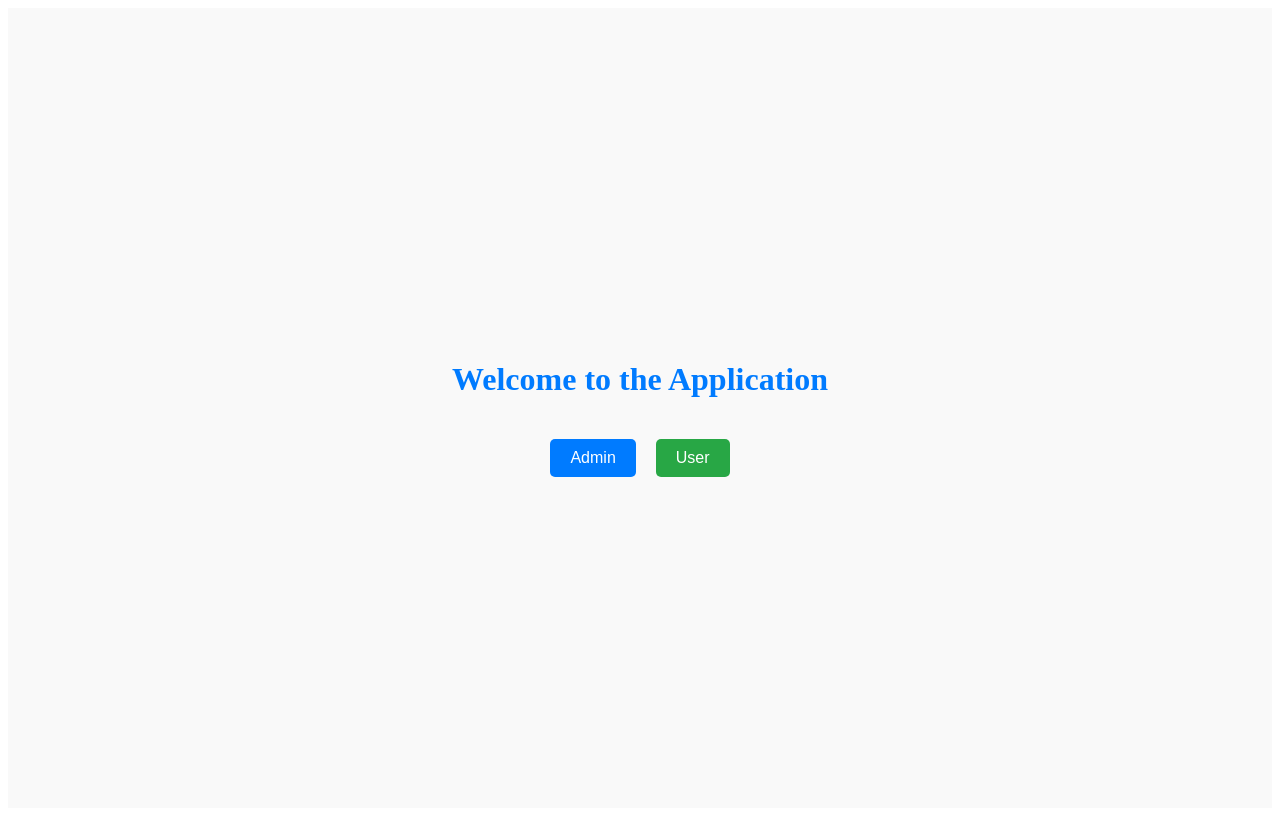
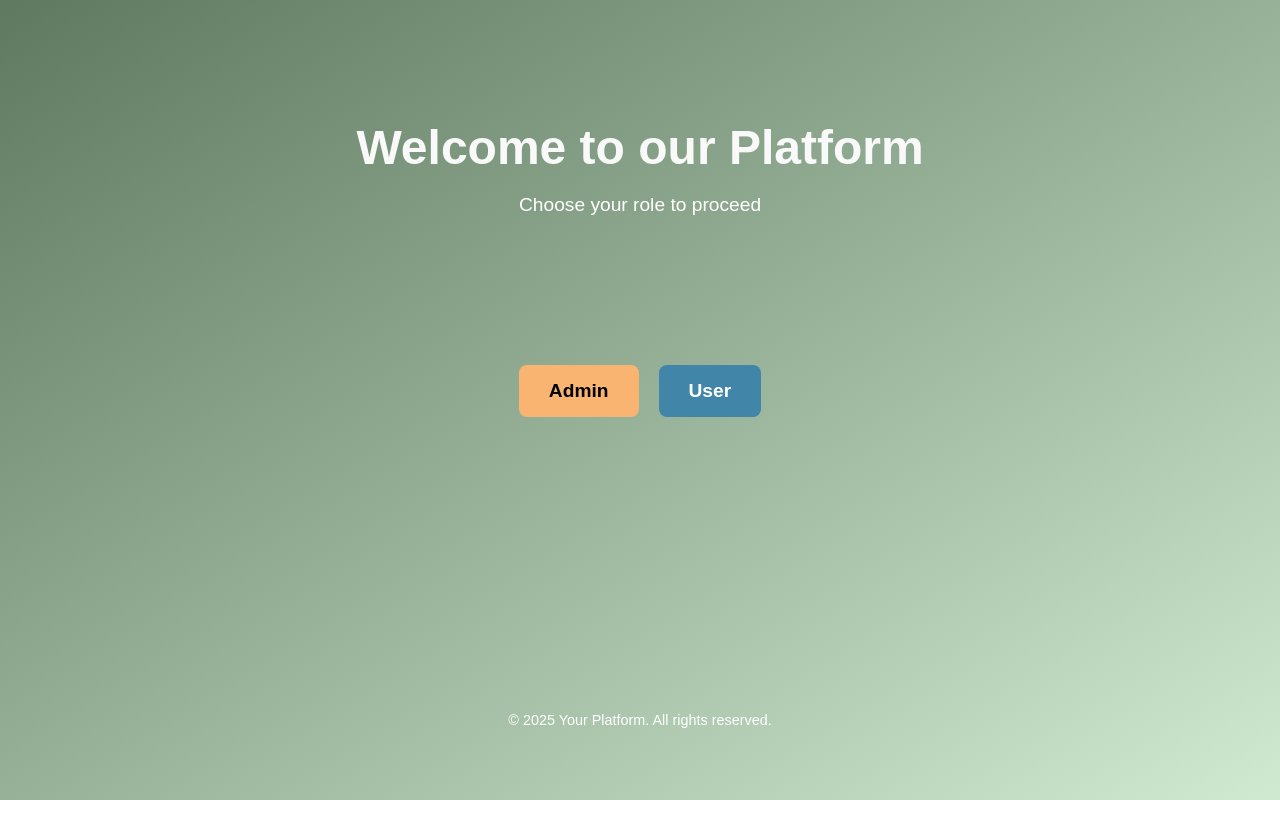
Before and after one commit to vnr235/ENTNT, a React (Vite) app in the folder communication-tracker/: page / in a window 1280 px wide. Built offline with nearby package versions, Linux system fonts and the light colour scheme.

Commit message:
frontend

```diff
--- a/communication-tracker/src/App.jsx
+++ b/communication-tracker/src/App.jsx
@@ -4,7 +4,7 @@ import Dashboard from "./components/Dashboard";
 import UserDashboard from "./components/UserDashboard";
 import Report from "./components/Reports";
 
-import LandingPage from "./components/LandingPage";
+import LandingPage from "./components/LandingPage.jsx";
 import "./App.css";
 const App = () => {
   return (
--- a/communication-tracker/src/components/Dashboard.css
+++ b/communication-tracker/src/components/Dashboard.css
@@ -15,7 +15,9 @@
 }
 
 .dashboard-container {
+  /* background : linear-gradient(to bottom right, #fcc4a3, #f8b982); */
     padding: 20px;
+    height: 95vh;
     font-family: Arial, sans-serif;
   }
 
@@ -23,17 +25,20 @@
     width: 100%;
     border-collapse: collapse;
     margin-top: 20px;
+    backdrop-filter: blur(5px);
   }
 
   .dashboard-table th,
   .dashboard-table td {
+    font-size: large;
+    color: #0a0a0a;
     border: 1px solid #ddd;
     padding: 10px;
     text-align: left;
   }
 
   .dashboard-table th {
-    background-color: #f4f4f4;
+    background-color: #eebaba;
   }
 
   .highlight-red {
--- a/communication-tracker/src/components/LandingPage.css
+++ b/communication-tracker/src/components/LandingPage.css
@@ -30,3 +30,94 @@
     background-color: #28a745;
     color: white;
   }
+
+/*fake*/
+
+body, html {
+  margin: 0;
+  padding: 0;
+  font-family: 'Arial', sans-serif;
+  height: 100%;
+}
+
+.landing-page {
+  display: flex;
+  flex-direction: column;
+  /* justify-content: space-between; */
+  /* align-items: center; */
+  text-align: center;
+  height: 100vh;
+  background: linear-gradient(to bottom right, #5e795f, #d0e9d1);
+  color: white;
+}
+
+.header {
+  margin-top: 50px;
+}
+
+.header h1 {
+  color: #f9f9f9;
+  font-size: 3rem;
+  margin-bottom: 10px;
+  animation: fadeIn 2s ease-in;
+}
+
+.header p {
+  font-size: 1.2rem;
+}
+
+.button-container {
+  padding-top: 100px;
+  display: flex;
+  gap: 20px;
+  margin: 30px 0;
+}
+
+.role-button {
+  padding: 15px 30px;
+  font-size: 1.2rem;
+  border: none;
+  border-radius: 8px;
+  cursor: pointer;
+  transition: transform 0.2s ease, background-color 0.3s ease;
+}
+
+.admin-button {
+  background-color: #f8b470;
+  color: rgb(1, 0, 0);
+  font-weight: bold;
+}
+
+.admin-button:hover {
+  background-color: #ef6c00;
+  transform: scale(1.1);
+}
+
+.user-button {
+  background-color: #4185a9;
+  color: white;
+  font-weight: bold;
+}
+
+.user-button:hover {
+  background-color: #0277bd;
+  transform: scale(1.1);
+}
+
+.footer {
+  align-items: end;
+  padding-top: 250px;
+  margin-bottom: 20px;
+  font-size: 0.9rem;
+}
+
+@keyframes fadeIn {
+  from {
+    opacity: 0;
+    transform: translateY(-20px);
+  }
+  to {
+    opacity: 1;
+    transform: translateY(0);
+  }
+}
--- a/communication-tracker/src/components/LandingPage.jsx
+++ b/communication-tracker/src/components/LandingPage.jsx
@@ -7,15 +7,21 @@ const LandingPage = () => {
 
   return (
     <div className="landing-page">
-      <h1>Welcome to the Application</h1>
-      <div className="button-group">
-        <button className="admin-btn" onClick={() => navigate("/admin-dashboard")}>
+      <div className="header">
+        <h1>Welcome to our Platform</h1>
+        <p>Choose your role to proceed</p>
+      </div>
+      <div className="button-container">
+        <button className="role-button admin-button" onClick={()=> navigate("/admin-dashboard")}>
           Admin
         </button>
-        <button className="user-btn" onClick={() => navigate("/user-dashboard")}>
+        <button className="role-button user-button" onClick={()=> navigate("/user-dashboard")}>
           User
         </button>
       </div>
+      <footer className="footer">
+        <p>© 2025 Your Platform. All rights reserved.</p>
+      </footer>
     </div>
   );
 };
--- a/communication-tracker/src/components/Notification.css
+++ b/communication-tracker/src/components/Notification.css
@@ -25,7 +25,8 @@
     right: -5px;
     background-color: #f44336;
     color: white;
-    font-size: 0.8rem;
+    font-size: 1rem;
+    font-weight: bold;
     padding: 5px 10px;
     border-radius: 50%;
   }
@@ -34,6 +35,13 @@
     display: flex;
     justify-content: space-between;
     gap: 20px;
+  }
+
+  .close-button {
+    filter: drop-shadow(0px 0px 0px white);
+    font-size: 3rem;
+    cursor: pointer;
+    color: #fa0606;
   }
 
   .notification-section {
--- a/communication-tracker/src/components/NotificationPanel.jsx
+++ b/communication-tracker/src/components/NotificationPanel.jsx
@@ -39,21 +39,36 @@ const Notifications = ({ calendarData }) => {
     setIsNotificationsVisible((prevState) => !prevState);
   };
 
+  const closeNotifications = () => {
+    setIsNotificationsVisible(false);
+  };
+
   return (
     <div className="notifications">
       <header className="notifications-header">
-        <span className="notification-icon" onClick={toggleNotifications}>
-          🔔
-          <span className="badge">
-            {overdueCommunications.length + todaysCommunications.length}
+        {/* Show icon only when notifications are not visible */}
+        {!isNotificationsVisible && (
+          <span className="notification-icon" onClick={toggleNotifications}>
+            🔔
+            <span className="badge">
+              {overdueCommunications.length + todaysCommunications.length}
+            </span>
           </span>
-        </span>
+        )}
       </header>
 
       {isNotificationsVisible && (
         <div className="notification-grids">
+          <div className="notification-header">
+            {/* <h2>Notifications</h2> */}
+            {/* Cross button to close the notification list */}
+            <span className="close-button" onClick={closeNotifications}>
+              &times;
+            </span>
+          </div>
+
           <div className="notification-section overdue">
-            <h2>Overdue Communications</h2>
+            <h3>Overdue Communications</h3>
             {overdueCommunications.length === 0 ? (
               <p>No overdue communications.</p>
             ) : (
@@ -69,7 +84,7 @@ const Notifications = ({ calendarData }) => {
           </div>
 
           <div className="notification-section todays">
-            <h2>Today's Communications</h2>
+            <h3>Today's Communications</h3>
             {todaysCommunications.length === 0 ? (
               <p>No communications due today.</p>
             ) : (
--- a/communication-tracker/src/components/UserDashboard.css
+++ b/communication-tracker/src/components/UserDashboard.css
@@ -43,12 +43,12 @@
     width: 100%;
     max-width: 400px;
   }
-  /* Highlight today's date */
+
 .highlight-today {
-  background-color: #91d5e7 !important; /* Light red background */
-  color: #000; /* Black text */
-  font-weight: bold; /* Bold font */
-  /* border-radius: 50%; */
+  background-color: #1fc6f5 !important;
+  color: #000;
+  font-weight: bold;
+  border-radius: 50%;
 }
 
 /* Meeting date styling (optional, if needed) */
@@ -69,22 +69,19 @@
 
 
 .react-calendar__tile:hover {
-  transform: scale(1.1); /* Slight zoom effect */
-  box-shadow: 0 4px 8px rgba(0, 0, 0, 0.2); /* Subtle shadow */
-  background-color: rgba(0, 123, 255, 0.1); /* Light blue background */
+  background-color: rgba(0, 123, 255, 0.1);
   cursor: pointer;
 }
 
 .react-calendar__tile.highlight-today:hover {
-  background-color: #ffcccb;
-  box-shadow: 0 4px 12px rgba(255, 0, 0, 0.1);
+  background: #ffcccb;
   transform: scale(1.2);
-  color: #000;
+  color: #0c0c0c;
 }
 
 .react-calendar__tile.meeting-date:hover {
   background-color: rgba(0, 255, 0, 0.2);
-  box-shadow: 0 4px 8px rgba(0, 255, 0, 0.3);
+  /* box-shadow: 0 4px 8px rgba(0, 255, 0, 0.3);  */
   transform: scale(1.1);
   color: #333;
 }
@@ -103,3 +100,30 @@
   align-items: center;
   z-index: 1000;
 }
+
+ /* Modal Styles */
+.modal-overlay {
+  position: fixed;
+  top: 0;
+  left: 0;
+  width: 100%;
+  height: 100%;
+  background-color: rgba(0, 0, 0, 0.5);
+  display: flex;
+  justify-content: center;
+  align-items: center;
+}
+
+.modal-content {
+  font-family:Arial, Helvetica, sans-serif;
+  background-color: white;
+  padding: 20px;
+  border-radius: 8px;
+  width: 550px;
+  text-align: center;
+}
+
+.asd{
+  font-size: 18px;
+  margin-bottom: 10px;
+}
--- a/communication-tracker/src/components/UserDashboard.jsx
+++ b/communication-tracker/src/components/UserDashboard.jsx
@@ -20,6 +20,7 @@ const UserDashboard = () => {
   const [calendarData, setCalendarData] = useState([]);
   const [selectedDate, setSelectedDate] = useState(new Date());
   const [meetingData, setMeetingData] = useState([]);
+  const [isHovered, setIsHovered] = useState(false); // State to track hover effect
 
   // Fetch combined calendar data (both past and scheduled communications) from the backend
   useEffect(() => {
@@ -54,12 +55,8 @@ const UserDashboard = () => {
   // Handle date selection
   const handleDateChange = (date) => {
     setSelectedDate(date);
+    setMeetingData(getCommunicationsForDate(date)); // Set the meetings data for the selected date
   };
-
-  // Get the meetings data for the selected date
-  useEffect(() => {
-    setMeetingData(getCommunicationsForDate(selectedDate));
-  }, [selectedDate, calendarData]);
 
   // Custom tile content to display meetings on each date block
   const tileContent = ({ date }) => {
@@ -94,11 +91,10 @@ const UserDashboard = () => {
     return null;
   };
 
-
   return (
     <div className="user-dashboard">
       <div style={{ display: 'flex', justifyContent: 'space-between', width: '100%' }}>
-        <h1>User </h1>
+        <h1>User</h1>
         <Notifications calendarData={calendarData} />
       </div>
 
@@ -110,30 +106,31 @@ const UserDashboard = () => {
           tileClassName={tileClassName}
         />
 
-        <div className={`meeting-details ${isHovered ? "hovered" : ""}`}>
+        {meetingData.length > 0 && (
+          <div
+            className={`meeting-details ${isHovered ? "hovered" : ""}`}
+            onMouseEnter={() => setIsHovered(true)}
+            onMouseLeave={() => setIsHovered(false)}
+          >
             <h2>Meetings for {selectedDate.toDateString()}</h2>
-          {meetingData.length === 0 ? (
-            <p>No meetings scheduled for this date.</p>
-          ) : (
-            meetingData.map((meeting, index) => (
+            {meetingData.map((meeting, index) => (
               <div key={index} className="meeting-item">
                 <p><strong>Company:</strong> {meeting.companyName}</p>
                 <p><strong>Type:</strong> {meeting.type}</p>
                 <p><strong>Notes:</strong> {meeting.notes}</p>
                 <p><strong>Status:</strong> {meeting.status}</p>
               </div>
-            ))
+            ))}
+          </div>
         )}
       </div>
-      </div>
 
-
-      {/* User Table View (without Edit/Add functionality) */ }
-  <UserTableView userId={1} /> {/* Assuming userId or any other needed prop */ }
+      {/* User Table View (without Edit/Add functionality) */}
+      <UserTableView userId={1} /> {/* Assuming userId or any other needed prop */}
       <Link to="/report">
         <button>view Communication Frequency Report</button>
       </Link>
-    </div >
+    </div>
   );
 };
 
```
Also changed, not shown: communication-tracker/src/components/UserTableView.jsx (+29 -6 lines). Lines whose indentation alone changed are shown as unchanged.
